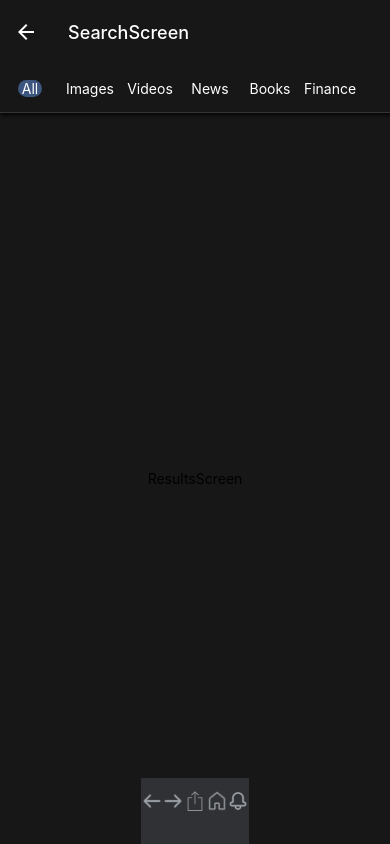
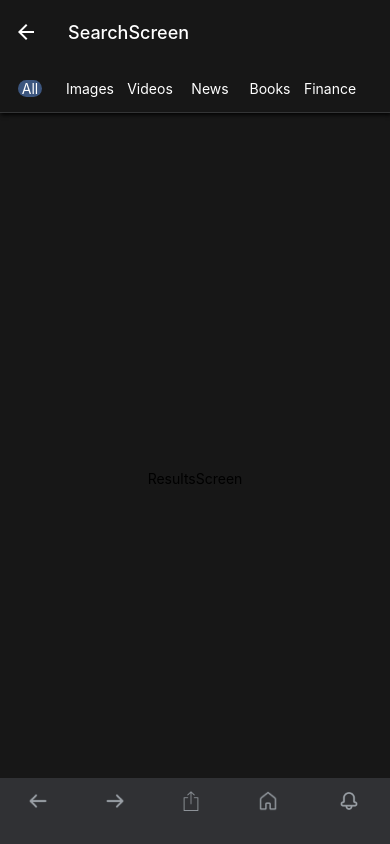
Before and after one commit to adrianacostep33/RN-Google-Clone, a React Native app in the folder RNGoogleClone/: screen /SearchScreen in a window 390 px wide. Built offline with nearby package versions, Linux system fonts and the light colour scheme.

Commit message:
Improve footer component

```diff
--- a/RNGoogleClone/src/components/SearchScreen/Footer.tsx
+++ b/RNGoogleClone/src/components/SearchScreen/Footer.tsx
@@ -1,54 +1,61 @@
 import React from 'react';
-import {View, TouchableOpacity, StyleSheet} from 'react-native';
+import {View, StyleSheet} from 'react-native';
 import {Colors} from '../../constants/Colors';
 import IconButton from './IconButton';
+import {useNavigation} from '@react-navigation/native';
+
+// interface FooterProps {
+//   goBack: () => void;
+// }
 
 const Footer = () => {
-  function onPressButton() {
-    console.log('press');
+  const navigation = useNavigation();
+
+  function handlePressedBack() {
+    navigation.goBack();
   }
+
+  function handlePressedHome() {
+    navigation.navigate('HomeScreen' as never);
+  }
+
+  function handlePressedNotifications() {
+    navigation.navigate('Notifications' as never);
+  }
+
   return (
     <View style={[styles.container]}>
-      <TouchableOpacity onPress={onPressButton} style={styles.button}>
       <IconButton
         size={20}
         source={require('../../assets/icons/left-arrow.png')}
+        onPress={handlePressedBack}
       />
-      </TouchableOpacity>
 
-      <TouchableOpacity onPress={onPressButton} style={styles.button}>
       <IconButton
         size={20}
         source={require('../../assets/icons/right-arrow.png')}
       />
-      </TouchableOpacity>
 
-      <TouchableOpacity onPress={onPressButton} style={styles.button}>
-        <IconButton
-          size={20}
-          source={require('../../assets/icons/upload.png')}
-        />
-      </TouchableOpacity>
+      <IconButton size={20} source={require('../../assets/icons/upload.png')} />
 
-      <TouchableOpacity onPress={onPressButton} style={styles.button}>
       <IconButton
         size={22}
         source={require('../../assets/icons/home-outlined.png')}
+        onPress={handlePressedHome}
       />
-      </TouchableOpacity>
 
-      <TouchableOpacity onPress={onPressButton} style={styles.button}>
       <IconButton
         size={26}
         source={require('../../assets/icons/notifications.png')}
+        onPress={handlePressedNotifications}
       />
-      </TouchableOpacity>
     </View>
   );
 };
 
 const styles = StyleSheet.create({
   container: {
+    width: '100%',
     backgroundColor: Colors.background500,
     position: 'absolute',
     bottom: 0,
@@ -58,11 +65,6 @@ const styles = StyleSheet.create({
     justifyContent: 'space-around',
     alignItems: 'center',
   },
-  button: {
-    justifyContent: 'center',
-    alignItems: 'center',
-    width: '20%',
-  },
 });
 
 export default Footer;
--- a/RNGoogleClone/src/navigation/SearchTabs.tsx
+++ b/RNGoogleClone/src/navigation/SearchTabs.tsx
@@ -16,8 +16,10 @@ const Tab = createMaterialTopTabNavigator();
 function SearchTabs() {
   const screenWidth = Dimensions.get('window').width;
   return (
+    <>
       <Tab.Navigator
         screenOptions={({route}) => ({
+          backBehavior: 'none',
           tabBarTransitionPreset: 'slide',
           tabBarScrollEnabled: true,
           tabBarGap: 0,
@@ -54,6 +56,7 @@ function SearchTabs() {
         <Tab.Screen name="Books" component={BooksScreen} />
         <Tab.Screen name="Finance" component={FinanceScreen} />
       </Tab.Navigator>
+    </>
   );
 }
 
```
Lines whose indentation alone changed are shown as unchanged.
